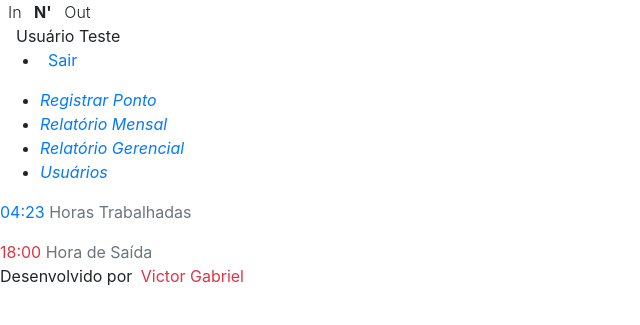
After one commit to vgabriel04/In-N-Out, a PHP site: template src/views/template/left.php in a window 1280 px wide. The commit adds this page. Shown: the top 325 px of the page, without its empty margins (0-640 px from the left). Run offline with PHP 8.4, Linux system fonts and the light colour scheme; the template is opened without the code that fills it, so the values that code supplies are empty; some libraries are stand-ins or nearby versions.

Commit message:
template css

```diff
--- a/src/config/config.php
+++ b/src/config/config.php
@@ -15,5 +15,6 @@ define('EXCEPTION_PATH', CONFIG_PATH . '/../exceptions');
 require_once(CONFIG_PATH . '/database.php');
 require_once(CONFIG_PATH . '/loader.php');
 require_once(realpath(MODEL_PATH . '/Model.php'));
+require_once(realpath(MODEL_PATH . '/User.php'));
 require_once(realpath(EXCEPTION_PATH . '/AppException.php'));
 require_once(realpath(EXCEPTION_PATH . '/ValidationException.php'));
--- a/src/config/loader.php
+++ b/src/config/loader.php
@@ -29,5 +29,8 @@ function loadTemplateView($viewName, $params = array())
         }
     }
     if (!strstr($viewName, '/')) $viewName = '/' . $viewName;
+    require_once(TEMPLATE_PATH . "/header.php");
+    require_once(TEMPLATE_PATH . "/left.php");
     require_once(VIEW_PATH . "{$viewName}.php");
+    require_once(TEMPLATE_PATH . "/footer.php");
 }
--- a/src/models/login.php
+++ b/src/models/login.php
@@ -1,5 +1,5 @@
 <?php
-require_once(realpath(MODEL_PATH . '/User.php'));
+// require_once(realpath(MODEL_PATH . '/User.php'));
 
 
 class Login extends Model {
--- /dev/null
+++ b/src/views/template/footer.php
@@ -0,0 +1,8 @@
+<footer class="footer">
+  <span>Desenvolvido por</span>
+  <!-- <span><i class="icofont-heart text-danger mx-1"></i></span> -->
+  <span class="text-danger mx-1">Victor Gabriel</span>
+</footer>
+<script src="assets/js/app.js"></script>
+</body>
+</html>
--- /dev/null
+++ b/src/views/template/header.php
@@ -0,0 +1,44 @@
+<!DOCTYPE html>
+<html lang="pt-Br">
+
+<head>
+    <meta charset="UTF-8">
+    <meta name="viewport" content="width=device-width, initial-scale=1.0">
+    <meta http-equiv="X-UA-Compatible" content="ie=edge">
+    <link rel="stylesheet" href="assets/css/comum.css">
+    <link rel="stylesheet" href="assets/css/bootstrap.min.css">
+    <link rel="stylesheet" href="assets/css/icofont.min.css">
+    <link rel="stylesheet" href="assets/css/template.css">
+    <title>In N' Out</title>
+</head>
+<body>
+    <header class="header">
+        <div class="logo">
+            <i class="icofont-travelling mr-2"></i>
+            <span class="font-weight-light">In </span>
+            <span class="font-weight-bold mx-2">N'</span>
+            <span class="font-weight-light">Out</span>
+            <i class="icofont-runner-alt-1 ml-2"></i>
+        </div>
+        <div class="menu-toggle mx-3">
+            <i class="icofont-navigation-menu"></i>
+        </div>
+        <div class="spacer"></div>
+        <div class="dropdown">
+            <div class="dropdown-button">
+                <span class="ml-3">Usuário Teste</span>
+                <i class="icofont-simple-down mx-2"></i>
+            </div>
+            <div class="dropdown-content">
+                <ul class="nav-list">
+                    <li class="nav-item">
+                        <a href="logout.php">
+                            <i class="icofont-logout mr-2"></i>
+                            Sair
+                        </a>
+                    </li>
+                </ul>
+            </div>
+        </div>
+    </header>
+</body>
--- /dev/null
+++ b/src/views/template/left.php
@@ -0,0 +1,47 @@
+<aside class="sidebar">
+    <nav class="menu mt-3">
+        <ul class="nav-list">
+            <li class="nav-item">
+                <a href="day_records">
+                    <i class="icofont-ui-check mr-2"> Registrar Ponto</i>
+                </a>
+            </li>
+            <li class="nav-item">
+                <a href="day_records">
+                    <i class="icofont-ui-calendar mr-2"> Relatório Mensal</i>
+                </a>
+            </li>
+            <li class="nav-item">
+                <a href="day_records">
+                    <i class="icofont-chart-histogram mr-2"> Relatório Gerencial</i>
+                </a>
+            </li>
+            <li class="nav-item">
+                <a href="day_records">
+                    <i class="icofont-users mr-2"> Usuários</i>
+                </a>
+            </li>
+        </ul>
+    </nav>
+    <div class="sidebar-widgets">
+        <div class="sidebar-widget">
+            <i class="icon icofont-hour-glass text-primary"></i>
+            <div class="info">
+                <span class="main text-primary">
+                    04:23
+                </span>
+                <span class="label text-muted">Horas Trabalhadas</span>
+            </div>
+        </div>
+        <div class="division my-3"></div>
+        <div class="sidebar-widget">
+            <i class="icon icofont-ui-alarm text-danger"></i>
+            <div class="info">
+                <span class="main text-danger">
+                    18:00
+                </span>
+                <span class="label text-muted">Hora de Saída</span>
+            </div>
+        </div>
+    </div>
+</aside>
```
Also changed, not shown: src/views/day_records.php (+31 -1 lines), public/assets/css/template.css (added), public/assets/js/app.js (added).
